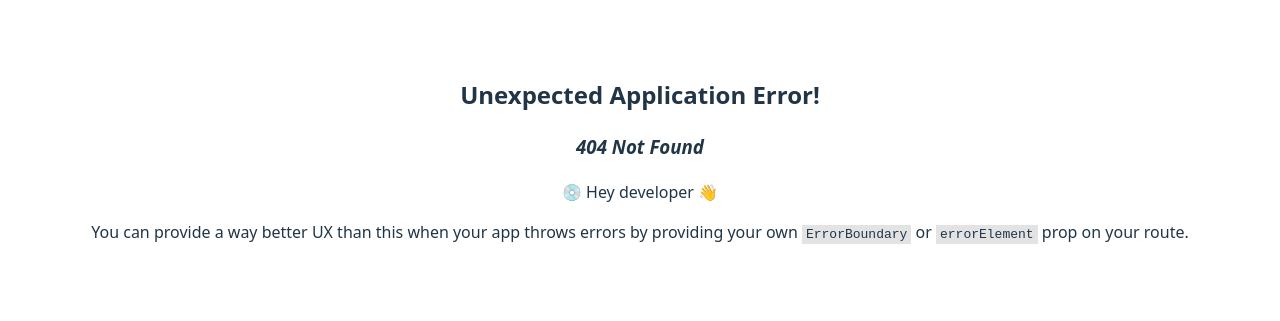
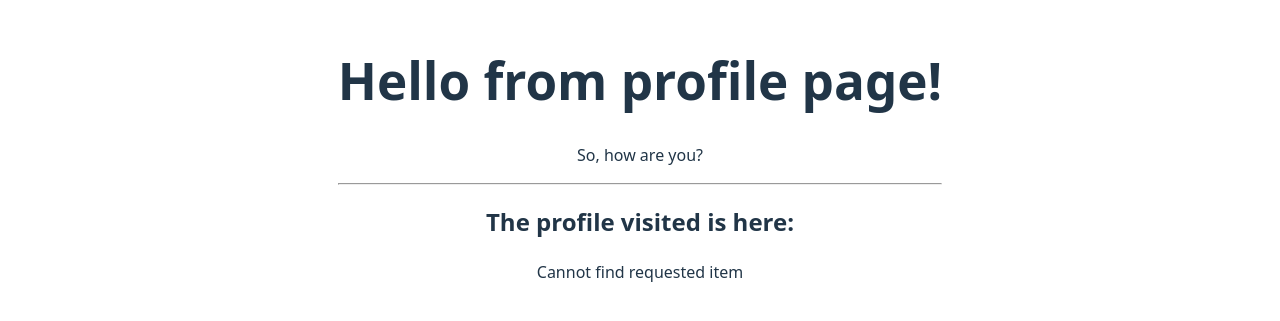
Before and after one commit to Avanish-Sandilya/web_development_projects, a React (Vite) app in the folder React-Routing-Basic/: page /profile/1 in a window 1280 px wide. Before the commit this address had no page. Shown: the part 241-562 px from the top of the page. Built offline with nearby package versions, Linux system fonts and the light colour scheme.

Commit message:
adding dynamic routes

```diff
--- a/React-Routing-Basic/src/Profile.jsx
+++ b/React-Routing-Basic/src/Profile.jsx
@@ -1,13 +1,23 @@
-import { Outlet } from "react-router-dom";
+
+import { useParams } from "react-router-dom";
+import Cricket from "./Cricket";
+import Football from "./Football";
 
 const Profile = () => {
+  const { name } = useParams();
   return (
     <div>
       <h1>Hello from profile page!</h1>
       <p>So, how are you?</p>
       <hr />
       <h2>The profile visited is here:</h2>
-      <Outlet />
+      {name === "Cricket" ? (
+        <Cricket />
+      ) : name === "Football" ? (
+        <Football />
+      ) : (
+        <p>Cannot find requested item</p>
+      )}
     </div>
   );
 };
```
Also changed, not shown: React-Routing-Basic/src/main.jsx (+12 -7 lines).
